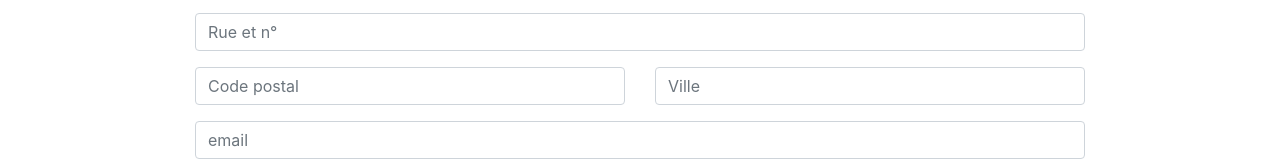
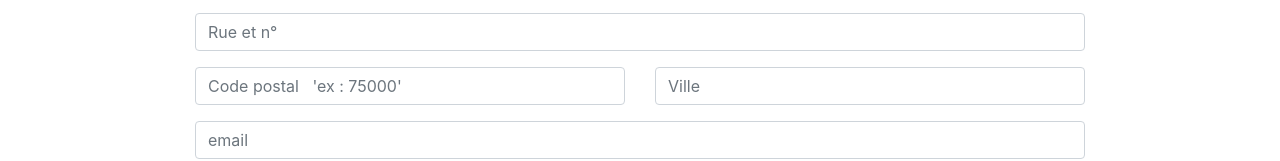
Before and after one commit to DavidAlleaume/DavidAlleaume_5_16-08-2021, a website: page views/cart.html in a window 1280 px wide. Shown: the part 648-809 px from the top of the page. Drawn offline with nearby package versions, Linux system fonts and the light colour scheme.

Commit message:
Modif form cart.html

```diff
--- a/views/cart.html
+++ b/views/cart.html
@@ -89,7 +89,8 @@
                         <input id="address" required=required type="text" class="form-control" placeholder="Rue et n°">
                     </div>
                     <div class="col-lg-6 mb-3">
-                        <input required=required type="text" class="form-control" placeholder="Code postal">
+                        <input required=required pattern="[0-9]{5}" type="text" class="form-control"
+                            placeholder="Code postal   'ex : 75000'">
                     </div>
                     <div class="col-lg-6 mb-3">
                         <input id="city" required=required type="text" class="form-control" placeholder="Ville">
```
